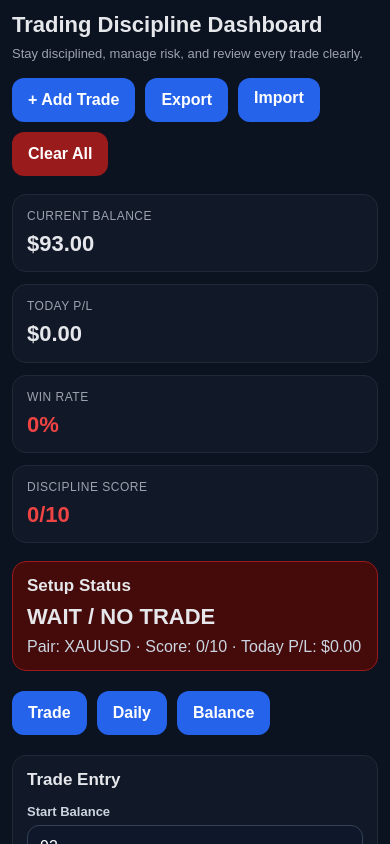
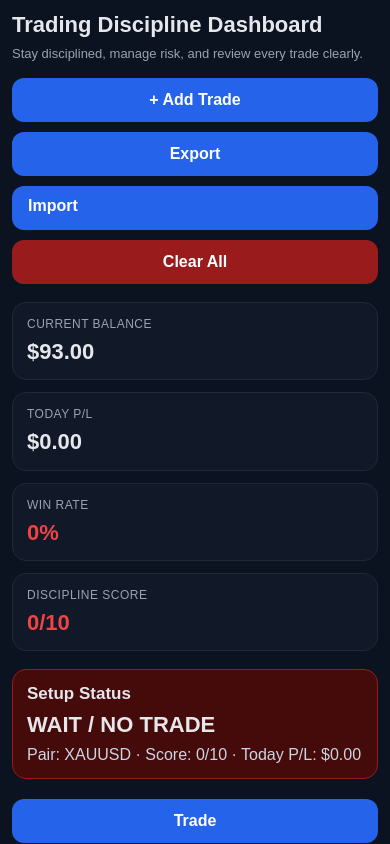
Before and after one commit to vincentPratick/Trading_Discipline, a React (Create React App) app: page / in a window 390 px wide. Shown: the top 844 px of the page. Built offline with nearby package versions, Linux system fonts and the light colour scheme.

Commit message:
Change div styles to use className for mobile-stack

```diff
--- a/src/App.js
+++ b/src/App.js
@@ -225,7 +225,7 @@ export default function App() {
             </p>
           </div>
 
-          <div style={{ display: "flex", gap: "10px", flexWrap: "wrap" }}>
+          <div className="mobile-stack">
             <button className="primary-btn" onClick={() => setTab("trade")}>
               + Add Trade
             </button>
@@ -304,7 +304,7 @@ export default function App() {
           </div>
         </div>
 
-        <div style={{ display: "flex", gap: "10px", marginBottom: "20px", flexWrap: "wrap" }}>
+        <div className="mobile-stack" style={{ marginBottom: "20px" }}>
           <button className="primary-btn" onClick={() => setTab("trade")}>
             Trade
           </button>
```
